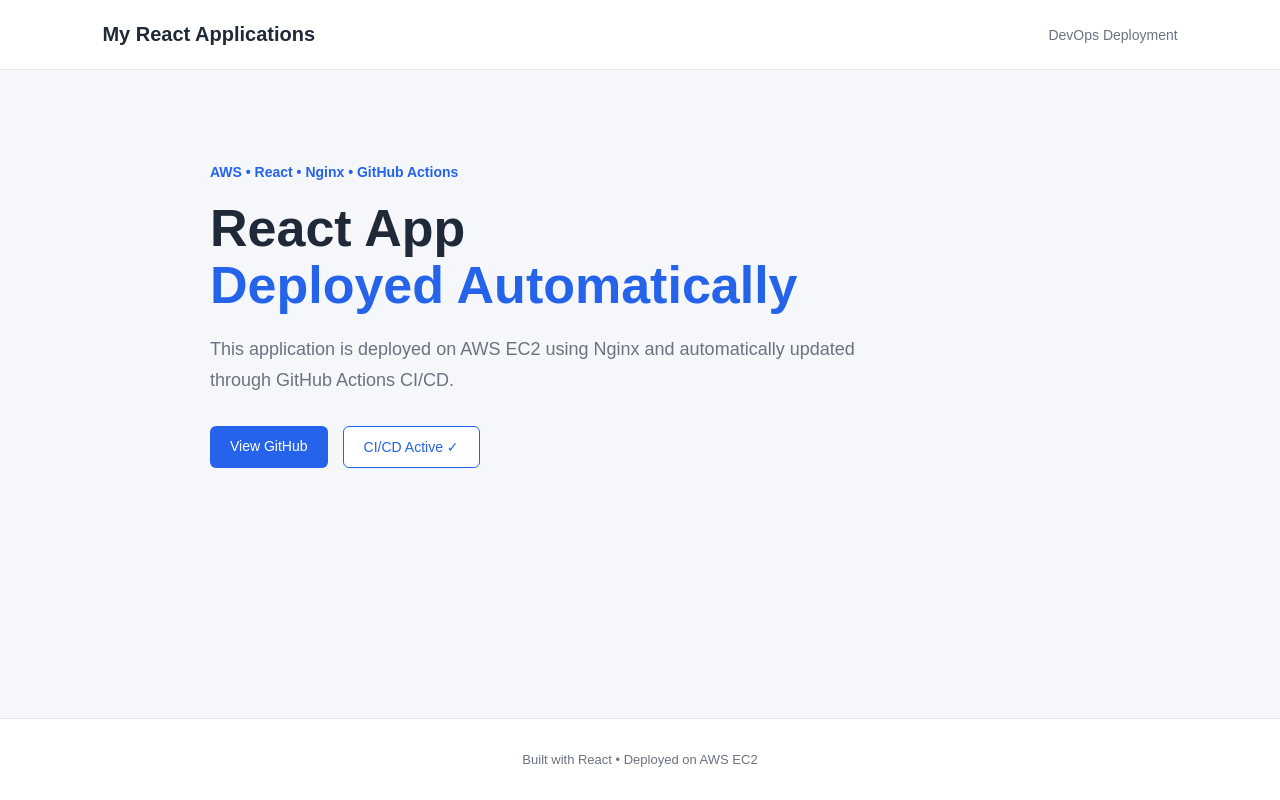
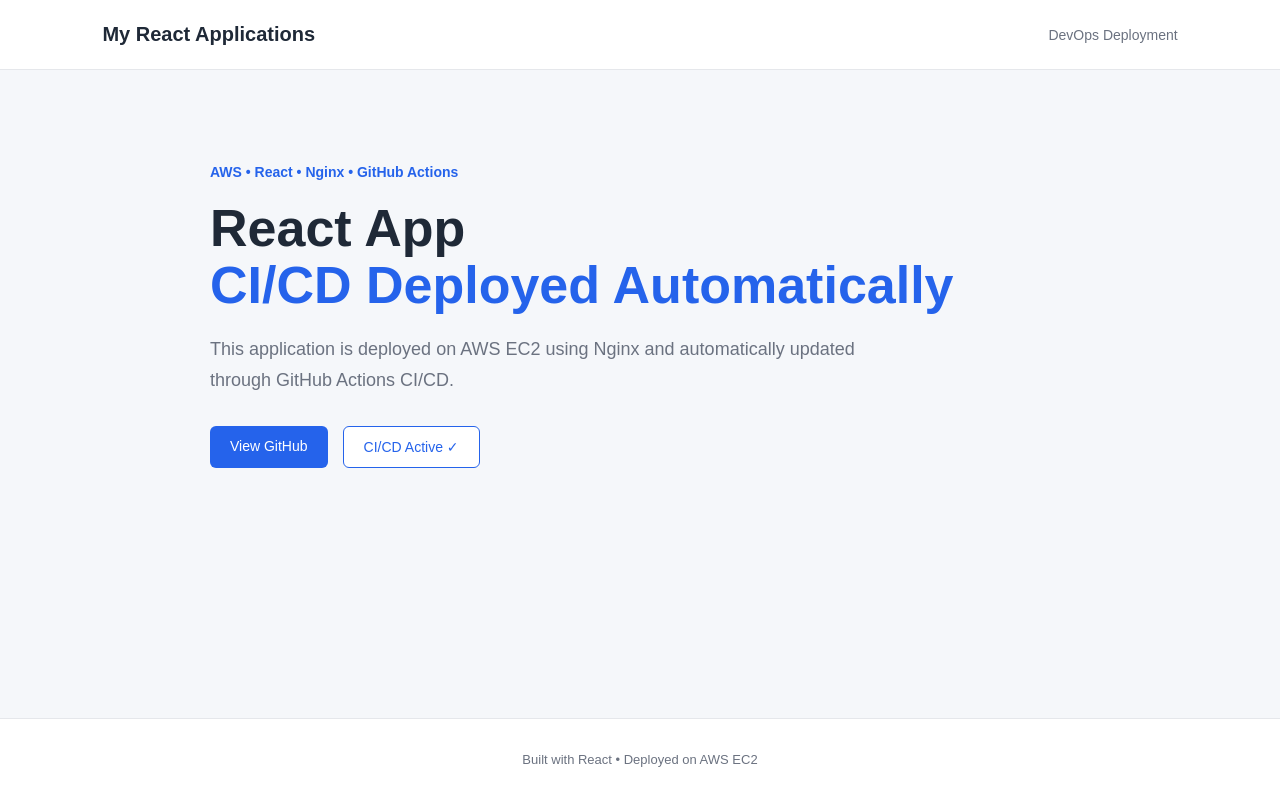
Before and after one commit to prithvi19ait-dev/my-react-app, a React (Vite) app: page / in a window 1280 px wide. Built offline with nearby package versions, Linux system fonts and the light colour scheme.

Commit message:
update text1

```diff
--- a/src/App.jsx
+++ b/src/App.jsx
@@ -14,7 +14,7 @@
         <h1>
           React App
           <br />
-          <span>Deployed Automatically</span>
+          <span>CI/CD Deployed Automatically</span>
         </h1>
 
         <p className="description">
```
